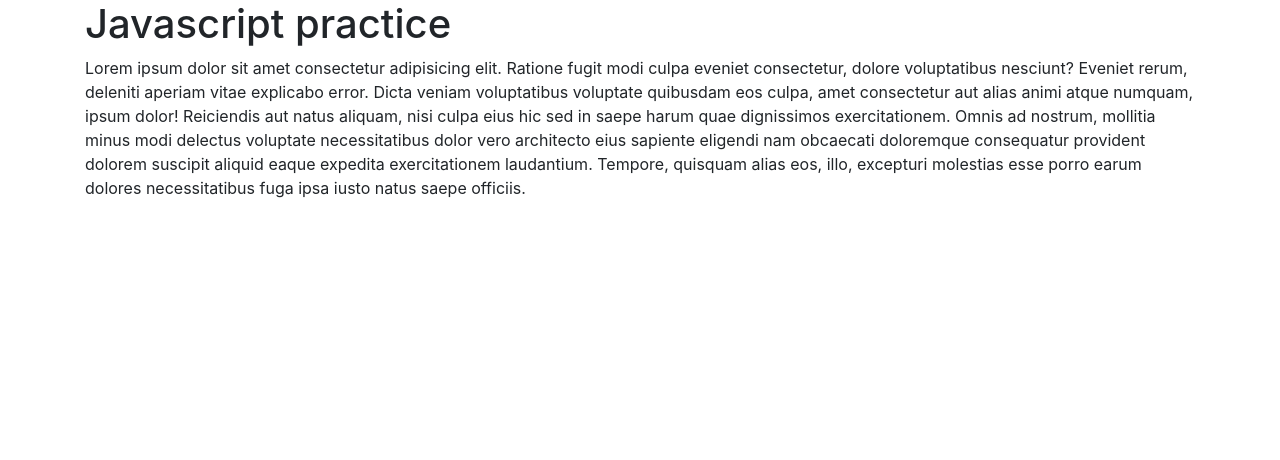
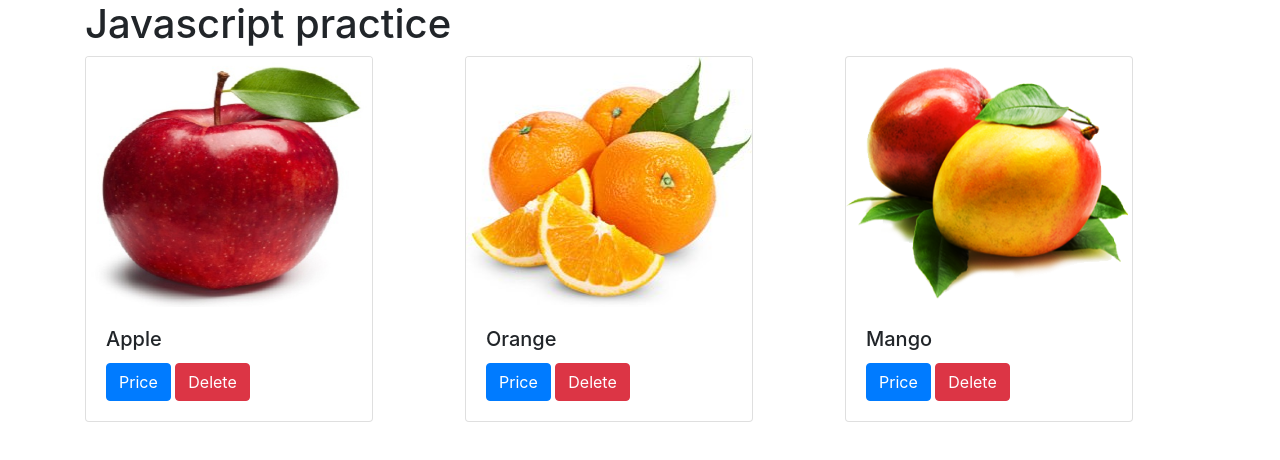
Before and after one commit to rostia-vrt/Modalka, a plain HTML site: page index.html in a window 1280 px wide. Drawn offline with nearby package versions, Linux system fonts and the light colour scheme.

Commit message:
made some changes

```diff
--- a/index.html
+++ b/index.html
@@ -16,14 +16,40 @@
     <div class="container">
         <h1>Javascript practice</h1>
 
-        <p>Lorem ipsum dolor sit amet consectetur adipisicing elit. Ratione fugit modi culpa eveniet consectetur, dolore
-            voluptatibus nesciunt? Eveniet rerum, deleniti aperiam vitae explicabo error. Dicta veniam voluptatibus
-            voluptate quibusdam eos culpa, amet consectetur aut alias animi atque numquam, ipsum dolor! Reiciendis aut
-            natus aliquam, nisi culpa eius hic sed in saepe harum quae dignissimos exercitationem. Omnis ad nostrum,
-            mollitia minus modi delectus voluptate necessitatibus dolor vero architecto eius sapiente eligendi nam
-            obcaecati doloremque consequatur provident dolorem suscipit aliquid eaque expedita exercitationem
-            laudantium. Tempore, quisquam alias eos, illo, excepturi molestias esse porro earum dolores necessitatibus
-            fuga ipsa iusto natus saepe officiis.</p>
+        <div class="row">
+            <div class="col">
+                <div class="card" style="width: 18rem;">
+                    <img src="images/apple.jpg" style="height: 250px;" class="card-img-top">
+                    <div class="card-body">
+                        <h5 class="card-title">Apple</h5>
+                        <a href="#" class="btn btn-primary">Price</a>
+                        <a href="#" class="btn btn-danger">Delete</a>
+                    </div>
+                </div>
+            </div>
+
+            <div class="col">
+                <div class="card" style="width: 18rem;">
+                    <img src="images/orange.jpg" style="height: 250px;" class="card-img-top">
+                    <div class="card-body">
+                        <h5 class="card-title">Orange</h5>
+                        <a href="#" class="btn btn-primary">Price</a>
+                        <a href="#" class="btn btn-danger">Delete</a>
+                    </div>
+                </div>
+            </div>
+
+            <div class="col">
+                <div class="card" style="width: 18rem;">
+                    <img src="images/mango.png" style="height: 250px;" class="card-img-top">
+                    <div class="card-body">
+                        <h5 class="card-title">Mango</h5>
+                        <a href="#" class="btn btn-primary">Price</a>
+                        <a href="#" class="btn btn-danger">Delete</a>
+                    </div>
+                </div>
+            </div>
+        </div>
     </div>
 
     <script src="script.js"></script>
--- a/index.js
+++ b/index.js
@@ -1 +1,25 @@
-const modal = $.modal();
+const fruits = [
+    {id: 1, title: 'Apple', price: 20},
+    {id: 2, title: 'Orange', price: 30},
+    {id: 3, title: 'Mango', price: 40}
+];
+
+const modal = $.modal({
+    title: 'My Modal',
+    closable: true,
+    content: `
+    <p>Lorem ipsum dolor sit.</p>
+    <p>Lorem ipsum dolor sit.</p>
+    `,
+    width: '400px',
+    footerButtons: [
+        {text: 'ok', type: 'primary', handler() {
+            console.log('Primary btn clicked');
+            modal.close();
+        }},
+        {text: 'Cancel', type: 'danger', handler() {
+            console.log('Danger btn clicked');
+            modal.close();
+        }}
+    ]
+});
--- a/plugins/modal.js
+++ b/plugins/modal.js
@@ -1,45 +1,91 @@
+Element.prototype.appendAfter = function(element) {
+    element.parentNode.insertBefore(this, element.nextSibling);
+}
+function noop(){};
+
+function _createModalFooter (buttons = []) {
+    if(buttons.length === 0){
+        return document.createElement('div');
+    }
+
+    const wrap = document.createElement('div');
+    wrap.classList.add('modal-footer');
+    buttons.forEach(btn => {
+        const $btn = document.createElement('button');
+        $btn.textContent = btn.text;
+        $btn.classList.add('btn');
+        $btn.classList.add(`btn-${btn.type || 'secondary'}`);
+        $btn.onclick = btn.handler || noop;
+
+        wrap.appendChild($btn);
+    })
+    return wrap;
+}
+
 function createModal(options) {
+    const DEFAULT_WIDTH = '600px';
     const modal = document.createElement('div');
     modal.classList.add('vmodal');
     modal.insertAdjacentHTML('afterbegin', `
        <div class="modal-overlay">
-           <div class="modal-window">
+           <div class="modal-window" style="width: ${options.width  || DEFAULT_WIDTH}">
                <div class="modal-header">
-                   <span class="modal-title">Modal title</span>
-                   <span class="modal-close">&times;</span>
+                   <span class="modal-title">${options.title || 'Модалка'}</span>
+                   ${options.closable ? `<span class="modal-close" data-close="true">&times;</span>` : ''}
                </div>
-               <div class="modal-body">
-                   <p>Lorem ipsum dolor sit.</p>
-                   <p>Lorem ipsum dolor sit.</p>
-               </div>
-               <div class="modal-footer">
-                   <button>Ok</button>
-                   <button>Cancel</button>
+               <div class="modal-body" data-content>
+                   ${options.content || ''}
                </div>
            </div>
        </div>`);
-       document.body.appendChild(modal);
-       return modal;
+       const footer = _createModalFooter(options.footerButtons);
+    footer.appendAfter(modal.querySelector('[data-content]'));
+    document.body.appendChild(modal);
+    return modal;
 }
 
 $.modal = function (options) {
     const ANIMATION_SPEED = 200;
     const $modal = createModal(options);
     let closing = false;
+    let destroyed = false;
 
-    return {
+
+    const modal = {
         open() {
-          !closing &&  $modal.classList.add('open');
+            if (destroyed) {
+                return console.log('Modal is destroyed');
+            }!closing && $modal.classList.add('open');
         },
         close() {
             closing = true;
-            $modal.classList.remove('open');
-            $modal.classList.add('hide');
-            setTimeout( () => {
-                $modal.classList.remove('hide');
-                closing = false;
-            }, ANIMATION_SPEED)
+            $modal.classList.remove('open')
+            $modal.classList.add('hide')
+            setTimeout(() => {
+                $modal.classList.remove('hide')
+                closing = false
+            }, ANIMATION_SPEED);
         },
-        destroy() {}
+    };
+
+    const listener = event => {
+        if (event.target.dataset.close) {
+            modal.close();
+        };
     }
-}
+
+    $modal.addEventListener('click', listener);
+
+
+    return Object.assign(modal, {
+        destroy() {
+            $modal.parentNode.removeChild($modal);
+            $modal.removeEventListener('click', listener);
+            destroyed = true;
+        },
+        setContent(html) {
+            $modal.querySelector('[data-content]').innerHTML = html;
+        }
+    });
+
+};
```
Also changed, not shown: images/apple.jpg (added), images/mango.png (added), images/orange.jpg (added).
